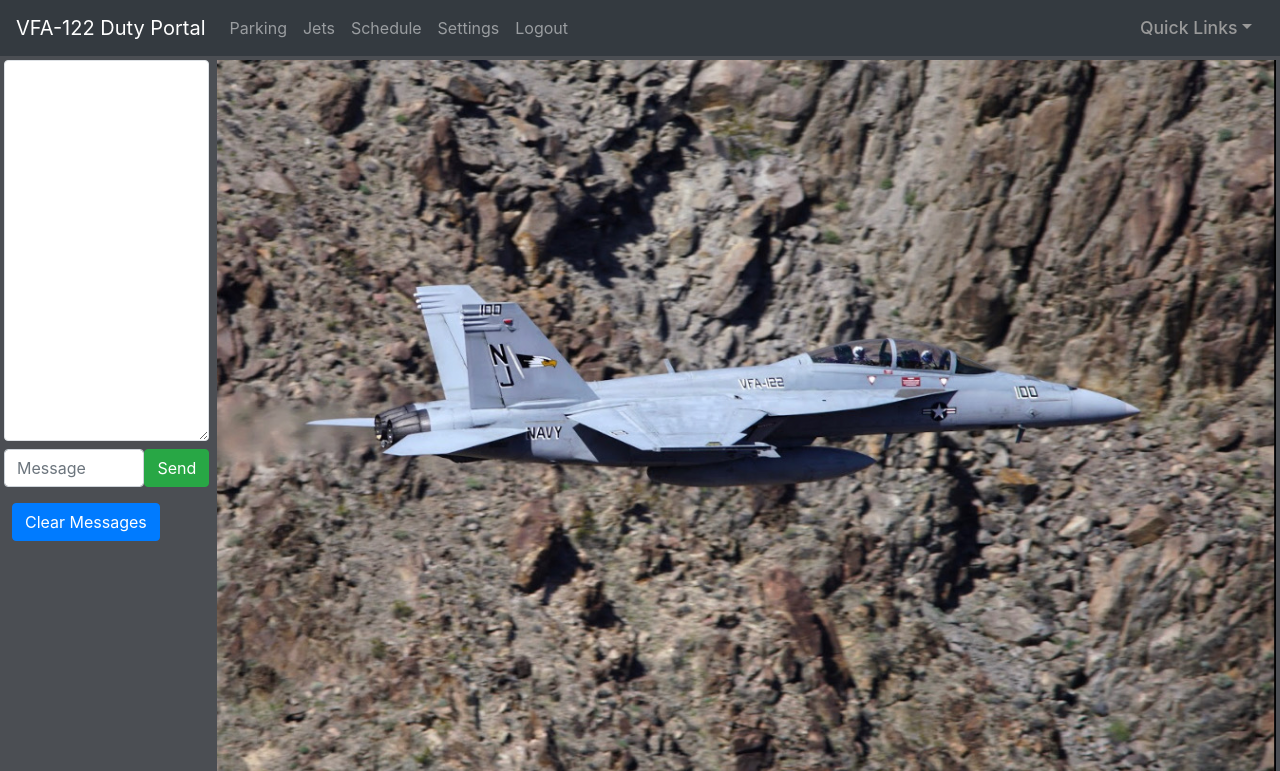
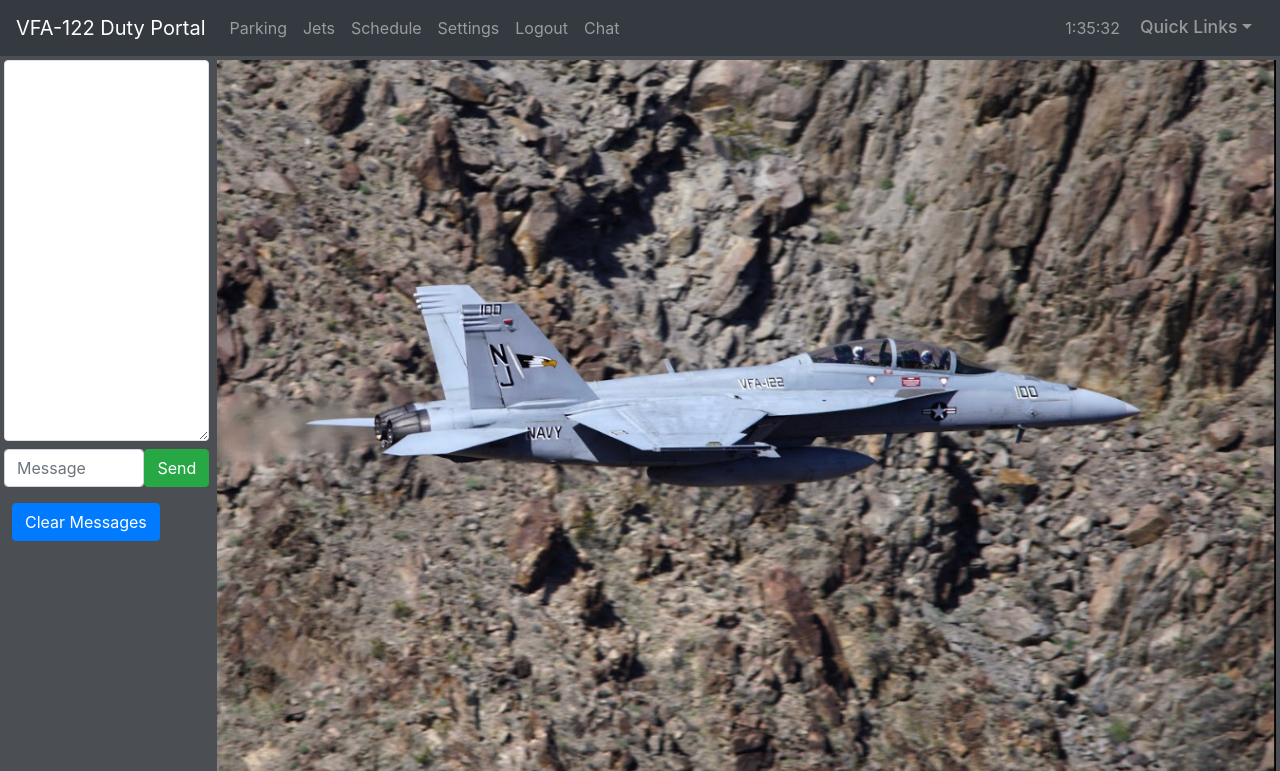
Before and after one commit to jlr28/122_Jets-master, a Flask app: page / in a window 1280 px wide. Shown: the top 771 px of the page. Run offline with Flask 2, Linux system fonts and the light colour scheme; the visitor is signed in with stand-in values (Sample User, id 1); data that the repository does not hold is empty; some libraries are stand-ins or nearby versions.

Commit message:
fixed time placement

```diff
--- a/templates/base.html
+++ b/templates/base.html
@@ -18,6 +18,7 @@
         integrity="sha384-JjSmVgyd0p3pXB1rRibZUAYoIIy6OrQ6VrjIEaFf/nJGzIxFDsf4x0xIM+B07jRM"
         crossorigin="anonymous"></script>
     <script src="https://kit.fontawesome.com/69cef6d01d.js"></script>
+    <script src="https://unpkg.com/moment"></script>
     <meta http-equiv="refresh" content="{{settings.refresh}}" />
 
 </head>
@@ -49,22 +50,34 @@
                 <li class="nav-item {%if request.path == '/logout'%}active{%endif%}"">
                     <a class=" nav-link" href="/logout">Logout</a>
                 </li>
-                <li class="text" style="font-size:160%;">
-                    <a href="//24timezones.com/usa_time/ca_kings/lemoore.php" style="text-decoration: none" class="clock24" id="tz24-1564847770-cu114117-eyJob3VydHlwZSI6IjI0Iiwic2hvd2RhdGUiOiIwIiwic2hvd3NlY29uZHMiOiIxIiwic2hvd3RpbWV6b25lIjoiMCIsInR5cGUiOiJkIiwibGFuZyI6ImVuIn0=" title="Lemoore what time is now" target="_blank"></a>
-                    <script type="text/javascript" src="//w.24timezones.com/l.js" async></script>
+                <li class="nav-item {%if request.path == '/logout'%}active{%endif%}"">
+                    <a class=" nav-link">Chat</a>
                 </li>
+
             </ul>
             <ul class="navbar-nav">
+                    <li>
+                            <a id="clock" class="nav-link">loading ...</a>
+                            </li>
                 <li class="nav-item">
                     <div class="dropdown show">
-                    <a class="btn btn-secondary dropdown-toggle" style="background-color:transparent; border:none; color:#999999; font-size: 110%; font-weight: 475" href="#" role="button" id="dropdownMenuLink" name="dropdown" data-toggle="dropdown" aria-haspopup="true" aria-expanded="false">Quick Links</a>
+                        <a class="btn btn-secondary dropdown-toggle"
+                            style="background-color:transparent; border:none; color:#999999; font-size: 110%; font-weight: 475"
+                            href="#" role="button" id="dropdownMenuLink" name="dropdown" data-toggle="dropdown"
+                            aria-haspopup="true" aria-expanded="false">Quick Links</a>
                         <div class="dropdown-menu dropdown-menu-right" aria-labelledby="dropdownMenuLink">
-                        <a class="dropdown-item" href={{settings.link1address}} target="_blank">{{settings.link1name}}</a>
-                        <a class="dropdown-item" href={{settings.link2address}} target="_blank">{{settings.link2name}}</a>
-                        <a class="dropdown-item" href={{settings.link3address}} target="_blank">{{settings.link3name}}</a>
-                        <a class="dropdown-item" href={{settings.link4address}} target="_blank">{{settings.link4name}}</a>
-                        <a class="dropdown-item" href={{settings.link5address}} target="_blank">{{settings.link5name}}</a>
-                        <a class="dropdown-item" href={{settings.link6address}} target="_blank">{{settings.link6name}}</a>
+                            <a class="dropdown-item" href={{settings.link1address}}
+                                target="_blank">{{settings.link1name}}</a>
+                            <a class="dropdown-item" href={{settings.link2address}}
+                                target="_blank">{{settings.link2name}}</a>
+                            <a class="dropdown-item" href={{settings.link3address}}
+                                target="_blank">{{settings.link3name}}</a>
+                            <a class="dropdown-item" href={{settings.link4address}}
+                                target="_blank">{{settings.link4name}}</a>
+                            <a class="dropdown-item" href={{settings.link5address}}
+                                target="_blank">{{settings.link5name}}</a>
+                            <a class="dropdown-item" href={{settings.link6address}}
+                                target="_blank">{{settings.link6name}}</a>
                         </div>
                     </div>
                 </li>
@@ -80,7 +93,8 @@
                 <!-- HERE IS THE CHAT STUFF  -->
 
                 <div class="d-flex flex-column">
-                    <textarea id="panelBody" class="border rounded align-items-start bg-white text-dark px-1" spellcheck="false" rows="15" style="text-align:left; overflow:scroll;">{%for msg in settings.messages%}
+                    <textarea id="panelBody" class="border rounded align-items-start bg-white text-dark px-1"
+                        spellcheck="false" rows="15" style="text-align:left; overflow:scroll;">{%for msg in settings.messages%}
 {{msg}}{%endfor%}</textarea>
 
                     <form class="mt-2" action="/message" autocomplete="off" method="POST">
@@ -113,6 +127,13 @@
 
 
     <script>
+        function update() {
+            $('#clock').html(moment().utc().format('H:mm:ss'));
+        }
+
+        setInterval(update, 1000);
+
+
         var interval = 3000; //3 seconds
 
         function recvMessage() {
```
